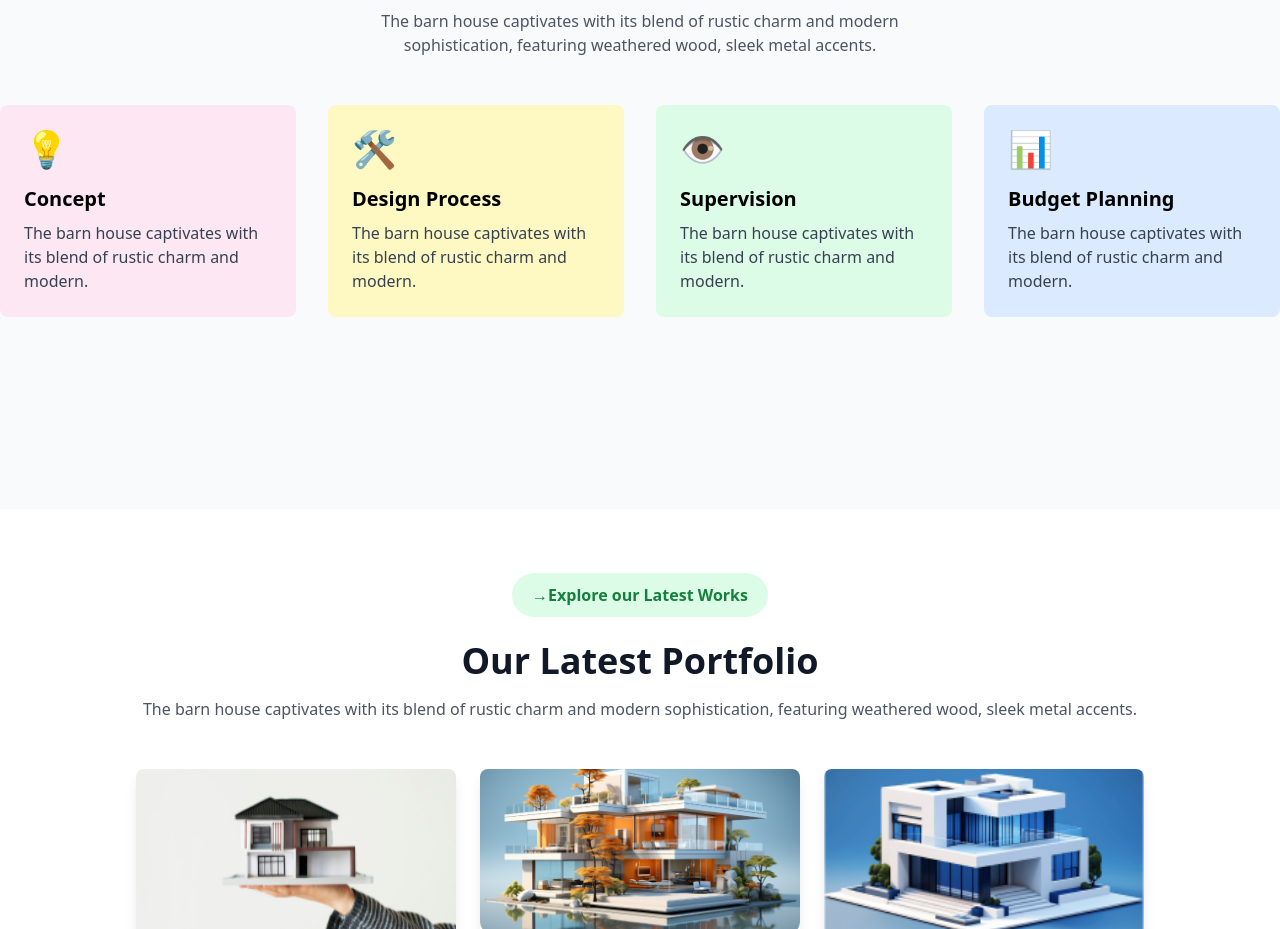
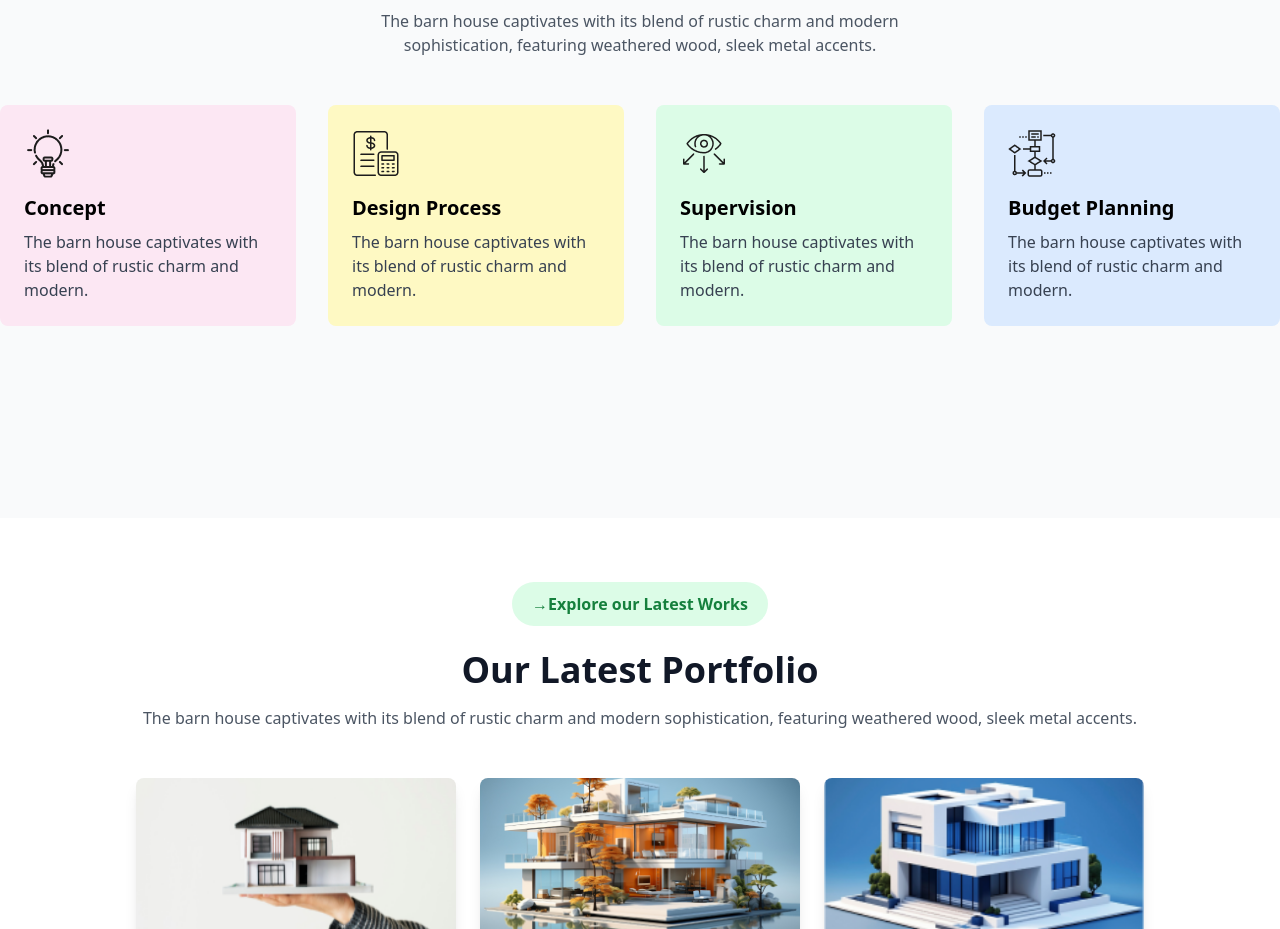
Before and after one commit to Jaheda8/assignment-03, a plain HTML site: page index.html in a window 1280 px wide. Shown: the part 1820-2749 px from the top of the page. Drawn offline with nearby package versions, Linux system fonts and the light colour scheme.

Commit message:
2nd commit

```diff
--- a/index.html
+++ b/index.html
@@ -133,22 +133,22 @@
 
             <div class="grid md:grid-cols-4 gap-8">
                 <div class="bg-pink-100 p-6 rounded-lg text-left">
-                    <div class="text-4xl mb-4">💡</div>
+                    <div class="text-4xl mb-4"><img src="./assets/concept.png" alt=""></div>
                     <h3 class="text-xl font-semibold mb-2">Concept</h3>
                     <p class="text-gray-700">The barn house captivates with its blend of rustic charm and modern.</p>
                 </div>
                 <div class="bg-yellow-100 p-6 rounded-lg text-left">
-                    <div class="text-4xl mb-4">🛠️</div>
+                    <div class="text-4xl mb-4"><img src="./assets/budget-planning.png" alt=""></div>
                     <h3 class="text-xl font-semibold mb-2">Design Process</h3>
                     <p class="text-gray-700">The barn house captivates with its blend of rustic charm and modern.</p>
                 </div>
                 <div class="bg-green-100 p-6 rounded-lg text-left">
-                    <div class="text-4xl mb-4">👁️</div>
+                    <div class="text-4xl mb-4"><img src="./assets/vision.png" alt=""></div>
                     <h3 class="text-xl font-semibold mb-2">Supervision</h3>
                     <p class="text-gray-700">The barn house captivates with its blend of rustic charm and modern.</p>
                 </div>
                 <div class="bg-blue-100 p-6 rounded-lg text-left">
-                    <div class="text-4xl mb-4">📊</div>
+                    <div class="text-4xl mb-4"><img src="./assets/flow-chart.png" alt=""></div>
                     <h3 class="text-xl font-semibold mb-2">Budget Planning</h3>
                     <p class="text-gray-700">The barn house captivates with its blend of rustic charm and modern.</p>
                 </div>
```
